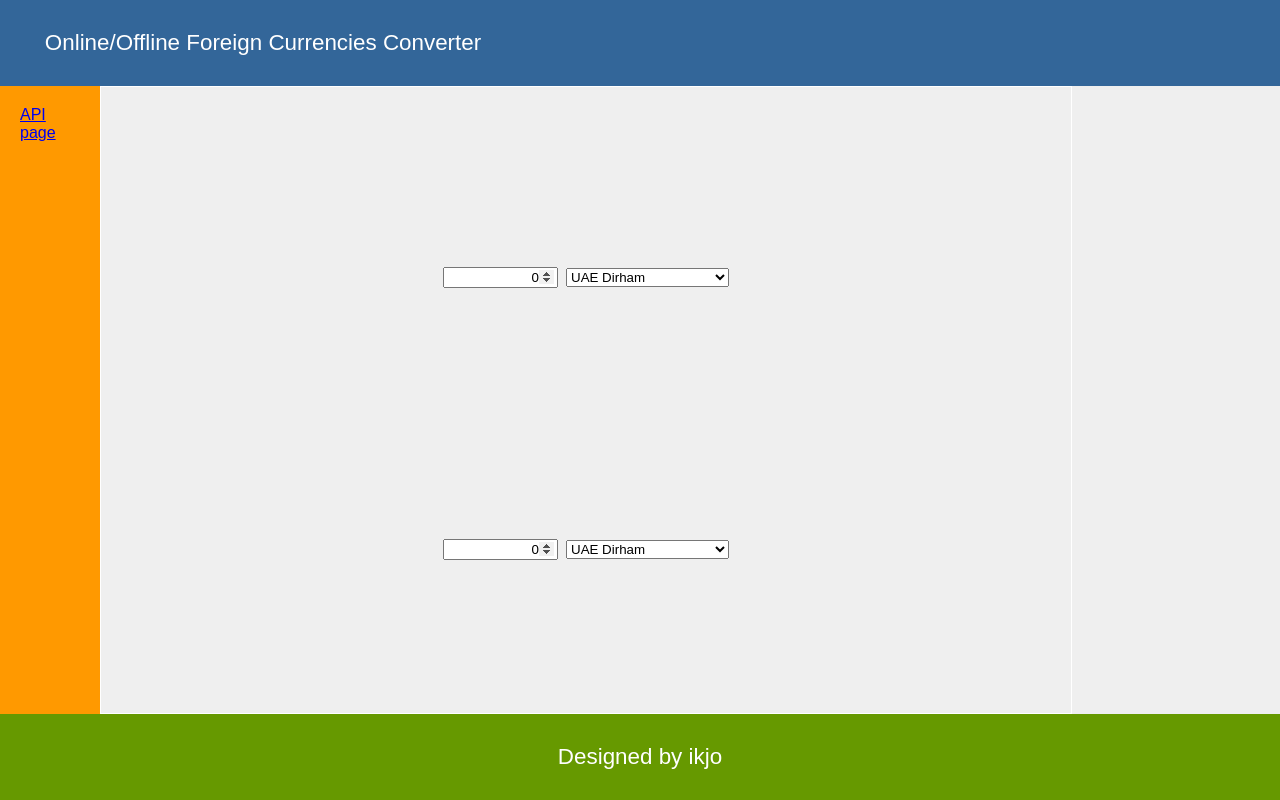
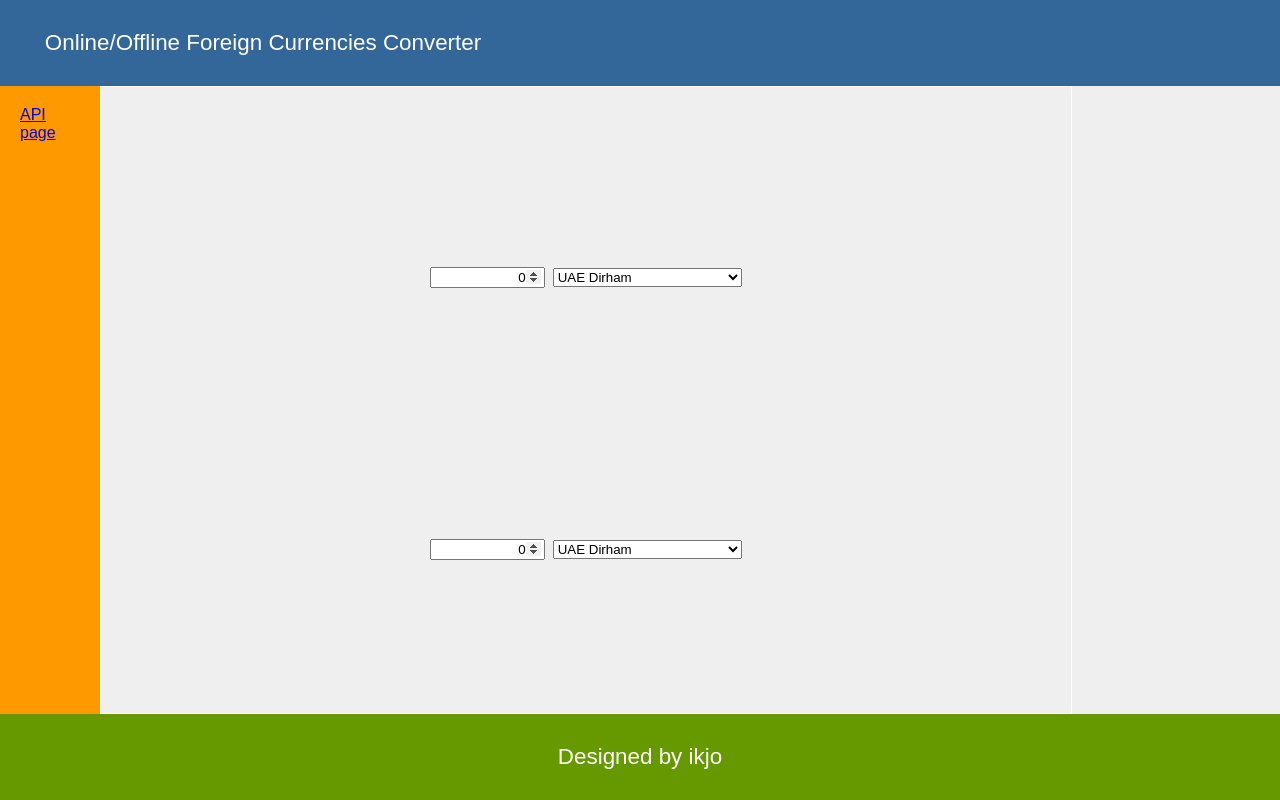
Before and after one commit to janus/janus.github.io, a plain HTML site: page index.html in a window 1280 px wide. Shown: the top 800 px of the page. Drawn offline with Linux system fonts and the light colour scheme.

Commit message:
Edit css v4

```diff
--- a/css/styles.css
+++ b/css/styles.css
@@ -83,7 +83,7 @@ main {
   width: 40%; }
 
 .left select {
-  width: 12.2em; }
+  width: 14.2em; }
 
 input {
   text-align: right;
@@ -94,7 +94,7 @@ input[type=number]::-webkit-outer-spin-button {
   opacity: 1; }
 
 .right select {
-  width: 12.2em; }
+  width: 14.2em; }
 
 .right {
   width: 40%; }
```
